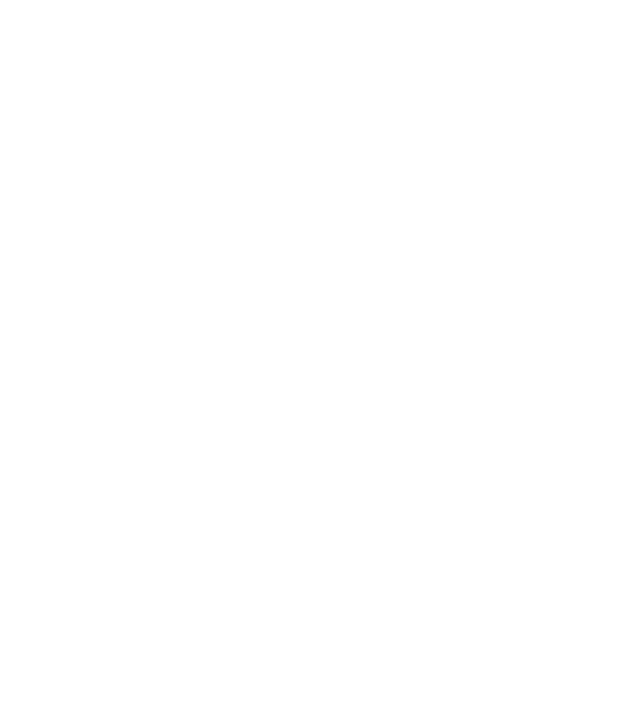
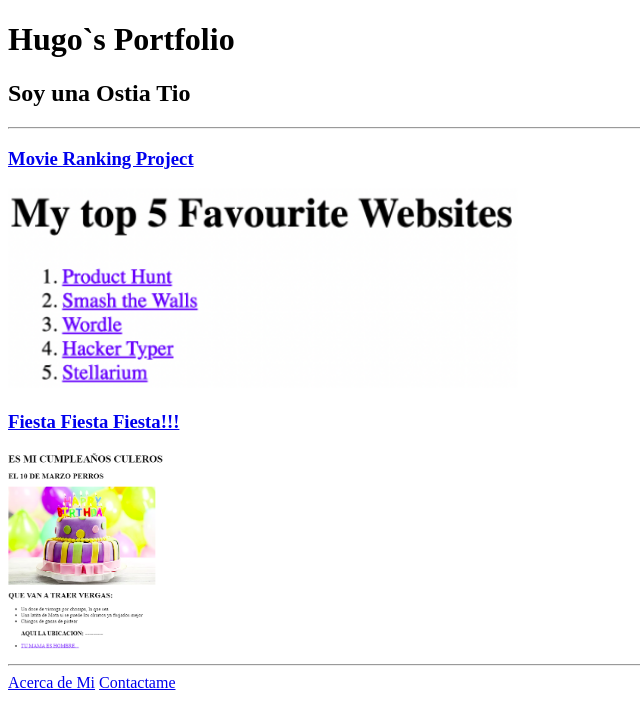
Before and after one commit to hugointerial/html-prueba, a plain HTML site: page index.html in a window 1280 px wide. Shown: the whole page, without its empty margins (0-640 px from the left). Drawn offline with Linux system fonts and the light colour scheme.

Commit message:
Add files via upload

```diff
--- a/index.html
+++ b/index.html
@@ -1,15 +1,22 @@
-<!-- TODO 1: Create the HTML Boilerplate -->
+<!DOCTYPE html>
+<html lang="en">
 
-<!-- TODO 2: Add Your previous projects' HTML into the public folder -->
+<head>
+  <meta charset="UTF-8">
+  <title>Animo al cuadro cabrones</title>
+</head>
 
-<!-- TODO 3: Take screenshots of your project previews and add the images to the images folder -->
+<body>
+  <h1>Hugo`s Portfolio</h1>
+  <h2>Soy una Ostia Tio</h2>
+  <hr />
+  <h3><a href="./public/movie-ranking.html">Movie Ranking Project</a></h3>
+  <img src="./assets/images/movie-ranking.png" height="200" alt="movie ranking project preview"/>
+  <h3><a href="./public/birthday-invite.html">Fiesta Fiesta Fiesta!!!</a></h3>
+  <img src="./assets/images/birthday-invite.png" height="200" alt="birthday invite project preview"/>
+  <hr />
+  <a href="./public/about.html">Acerca de Mi</a>
+  <a href="./public/contact.html">Contactame</a>
+</body>
 
-<!-- TODO 4: Add titles/subtitles etc. -->
-
-<!-- TODO 5: Add a link to the project pages -->
-
-<!-- TODO 6: Add images to show the project previews
-HINT for TODO 6: You can use the height attribute set to 200 to make the image smaller:
-https://developer.mozilla.org/en-US/docs/Web/HTML/Element/img#attr-height -->
-
-<!-- TODO 7: Add the Contact Me and About Me page links -->
+</html>
```
